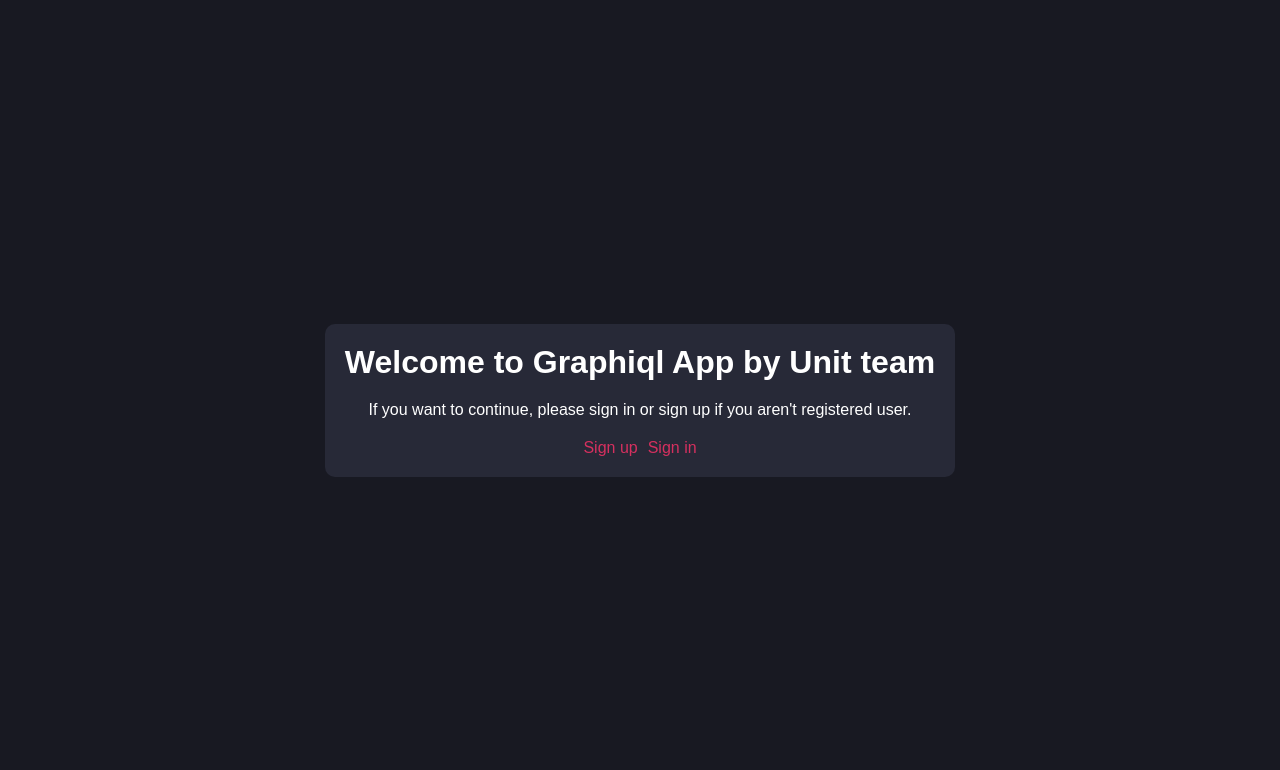
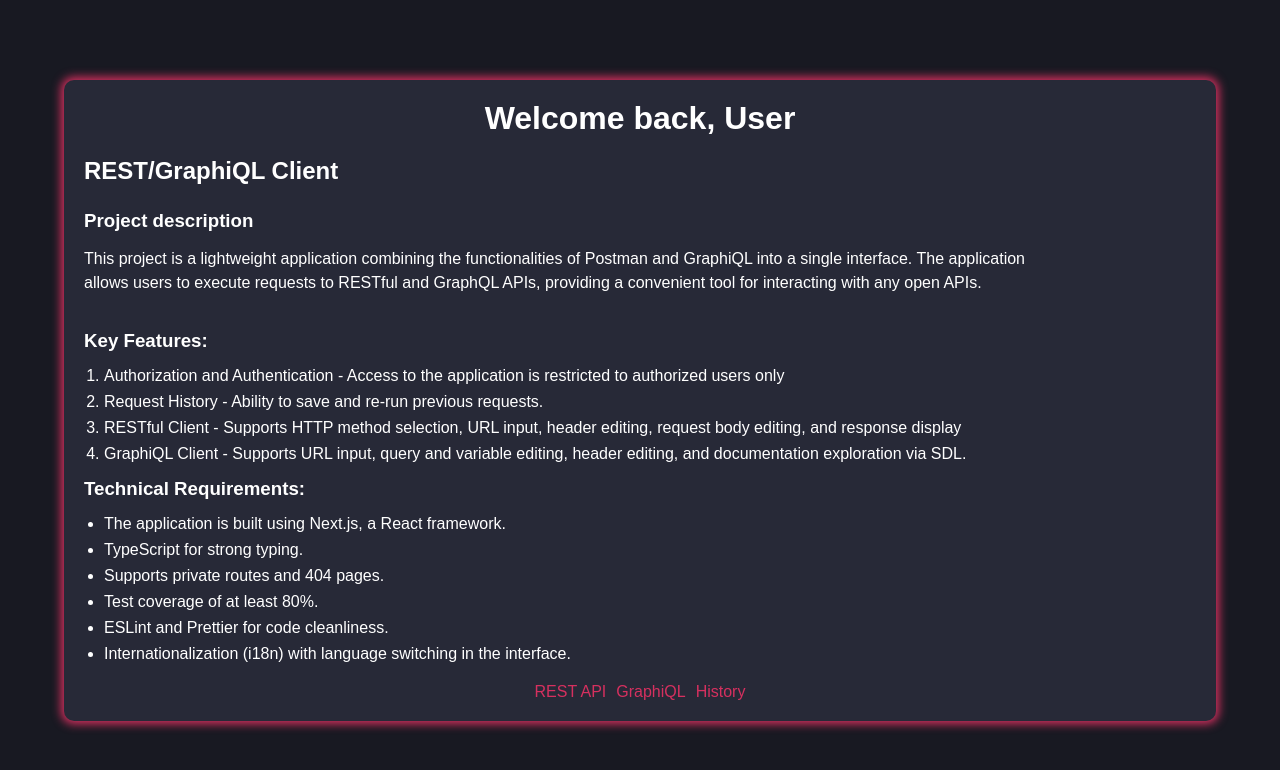
Before and after one commit to Ivan-rom/graphiql-app, a Next.js app: page /en in a window 1280 px wide. Shown: the top 770 px of the page. Built offline with nearby package versions, Linux system fonts and the light colour scheme.

Commit message:
fix: updated styles

```diff
--- a/src/app/[lang]/layout.module.css
+++ b/src/app/[lang]/layout.module.css
@@ -31,6 +31,7 @@
   align-items: center;
   justify-content: space-around;
   border-radius: var(--border-radius);
+  box-shadow: 0 0 10px 3px var(--accent-color);
 
   .title {
     font-size: 2rem;
--- a/src/app/[lang]/page.tsx
+++ b/src/app/[lang]/page.tsx
@@ -1,12 +1,12 @@
 import { useTranslations } from 'next-intl';
 import styles from './layout.module.css';
-import Link from 'next/link';
+import { Link } from '@/helpers/navigation';
 import { Routes } from '@/helpers/enums';
 import WelcomeDescription from '@/components/WelcomeDescription/WelcomeDescription';
 
 export default function Home() {
   const t = useTranslations();
-  const isAuthorized = false;
+  const isAuthorized = true;
   const userName = 'User';
 
   return (
```
